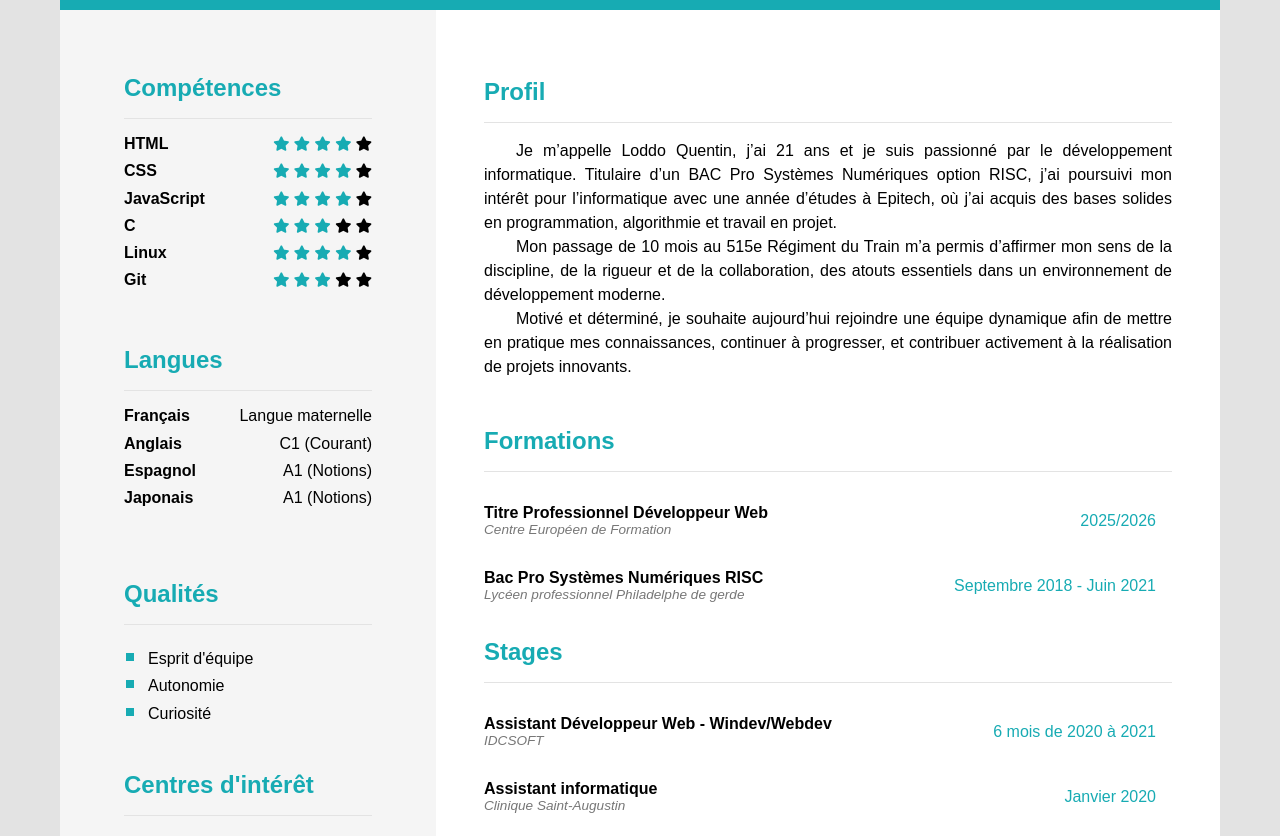
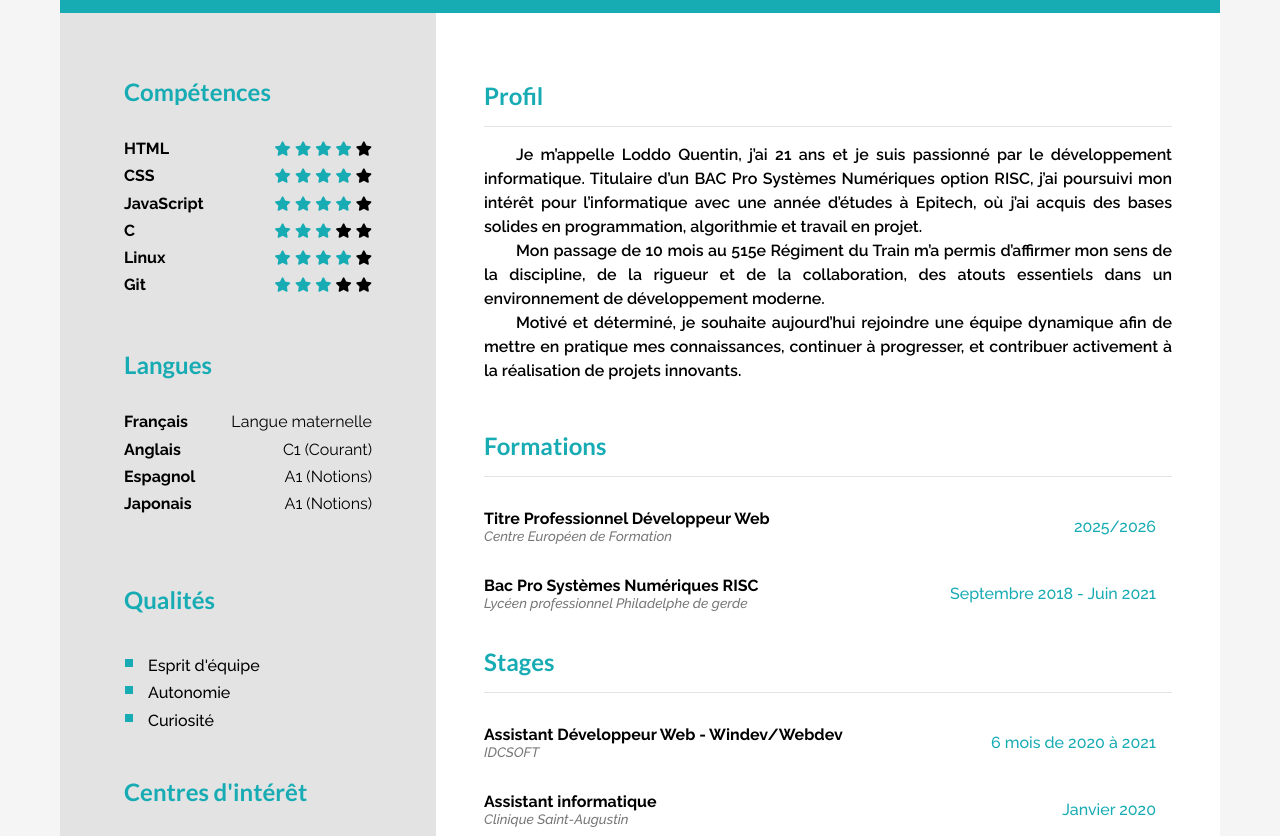
Before and after one commit to HidekashiLawliet/CV_CEF, a plain HTML site: page index.html in a window 1280 px wide. Shown: the part 253-1089 px from the top of the page. Drawn offline with Linux system fonts and the light colour scheme.

Commit message:
Update styles and fonts in index.css
Imported Lato and Raleway fonts from Google Fonts and applied them to headings and text. Adjusted background colors, font weights, and padding for improved appearance. Added and updated comments for better code organization, and refined hover effects and transitions for list items and social network icons.

```diff
--- a/css/index.css
+++ b/css/index.css
@@ -1,9 +1,19 @@
+/* importing fonts both Lato and Raleway fonts*/
+@import url('https://fonts.googleapis.com/css2?family=Lato:ital,wght@0,100;0,300;0,400;0,700;0,900;1,100;1,300;1,400;1,700;1,900&family=Raleway:ital,wght@0,100..900;1,100..900&display=swap');
+
+
 html {
     height: 100%;
     width: 100%;
     min-width: 370px;
     font-family: 'Raleway', sans-serif;
-    background-color: #e3e3e3;
+    font-weight: 500;
+    background-color: #f5f5f5;
+}
+
+html h1,
+html h2 {
+    font-family: Lato, sans-serif;
 }
 
 body {
@@ -81,7 +91,7 @@ main {
     flex-direction: column;
     width: 33%;
     padding: 1rem;
-    background-color: #f5f5f5;
+    background-color: #e3e3e3;
     color: #000000;
 }
 
@@ -114,6 +124,7 @@ hr {
     background-color: #e3e3e3;
 }
 
+/** List on the left part **/
 #part_one li {
     list-style: none;
     display: flex;
@@ -148,8 +159,7 @@ ul {
     color: rgb(23, 171, 179);
 }
 
-
-/* about me part of css */
+/** About me **/
 #main_part {
     width: 66%;
     padding: 3rem;
@@ -164,10 +174,10 @@ ul {
 
 #profil_text {
     line-height: 1.5;
-    font-family: 'Raleway', sans-serif;
     color: #000000;
     text-indent: 2rem;
     text-align: justify;
+    font-weight: 600;
     margin-bottom: 3rem;
 }
 
@@ -176,6 +186,7 @@ ul {
     text-indent: 2rem;
 }
 
+/** List in the main part **/
 #formation li,
 #stages li,
 #xp_pro li {
@@ -184,7 +195,7 @@ ul {
     justify-content: space-between;
     align-items: center;
     height: fit-content;
-    padding: 1rem 1rem 1rem 0;
+    padding: 1rem 1rem 1rem 0rem;
 }
 
 .left {
@@ -203,7 +214,7 @@ ul {
     white-space: nowrap;
 }
 
-/* footer part of css */
+/** handling the footer **/
 footer {
     display: flex;
     justify-content: space-between;
@@ -232,9 +243,7 @@ footer nav {
     width: 2rem;
 }
 
-
-
-/* custom hover effect*/
+/** custom hover effect for the list items **/
 #main_part li:hover {
     background-color: #e3e3e3;
 }
@@ -242,11 +251,9 @@ footer nav {
 #main_part li::before {
     content: "";
     position: absolute;
-    width: 3px;
+    width: 4px;
     background: #17abb3;
-    opacity: 0;
     transform: scaleY(0);
-    transform-origin: top;
 }
 
 #main_part li:hover::before {
@@ -255,15 +262,18 @@ footer nav {
     transform: scaleY(1);
 }
 
+/** move text to the left **/
 #main_part li:hover .left {
     transform: translateX(1rem);
-    transition: transform 200ms ease-in-out;
+    transition: transform 200ms ease;
 }
 
+/** custom cursor when over the profile picture **/
 #pfp:hover {
     cursor: zoom-in;
 }
 
+/** change opacity of social network icons when hovering **/
 .social_network:hover {
     opacity: 0.7;
     transition: opacity 200ms ease;
```
